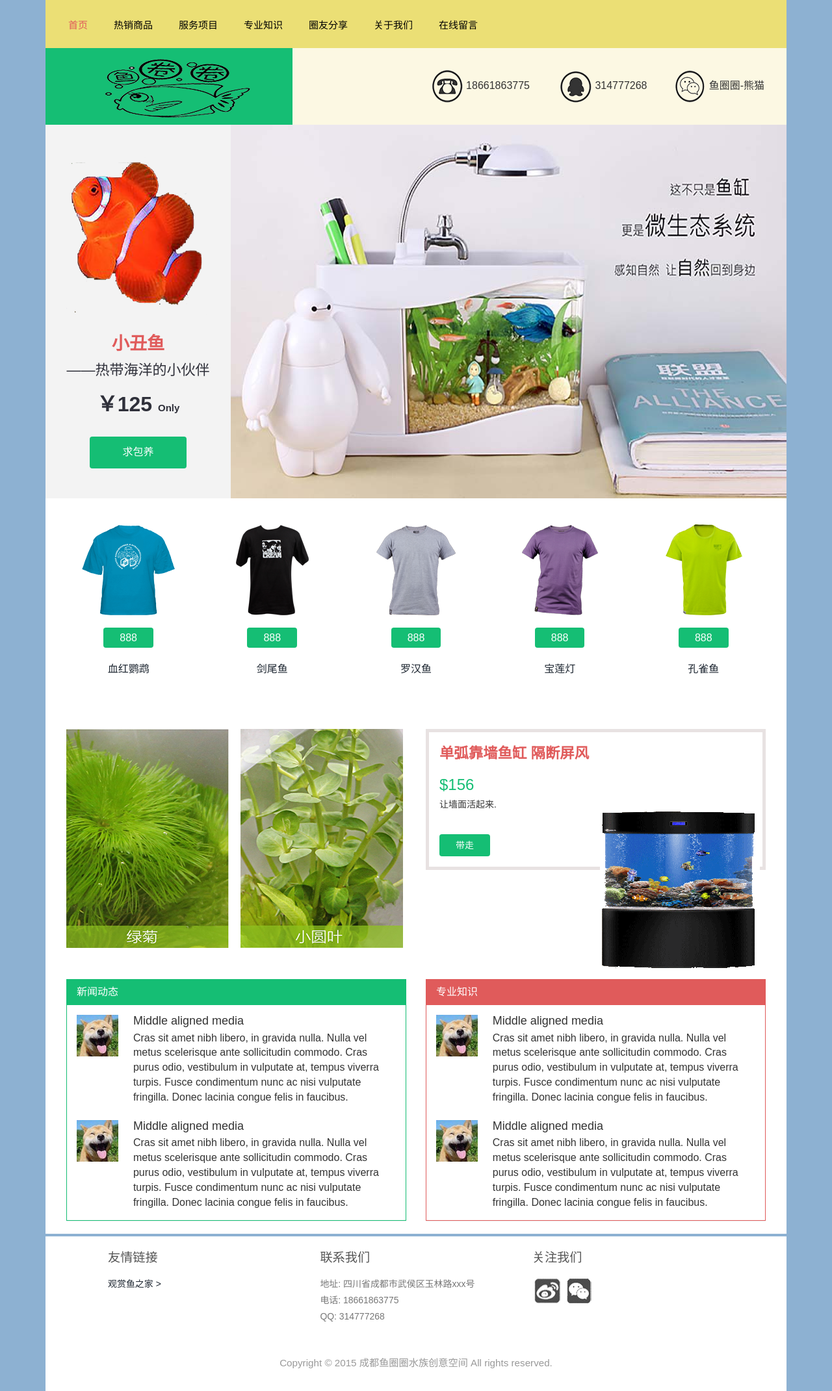
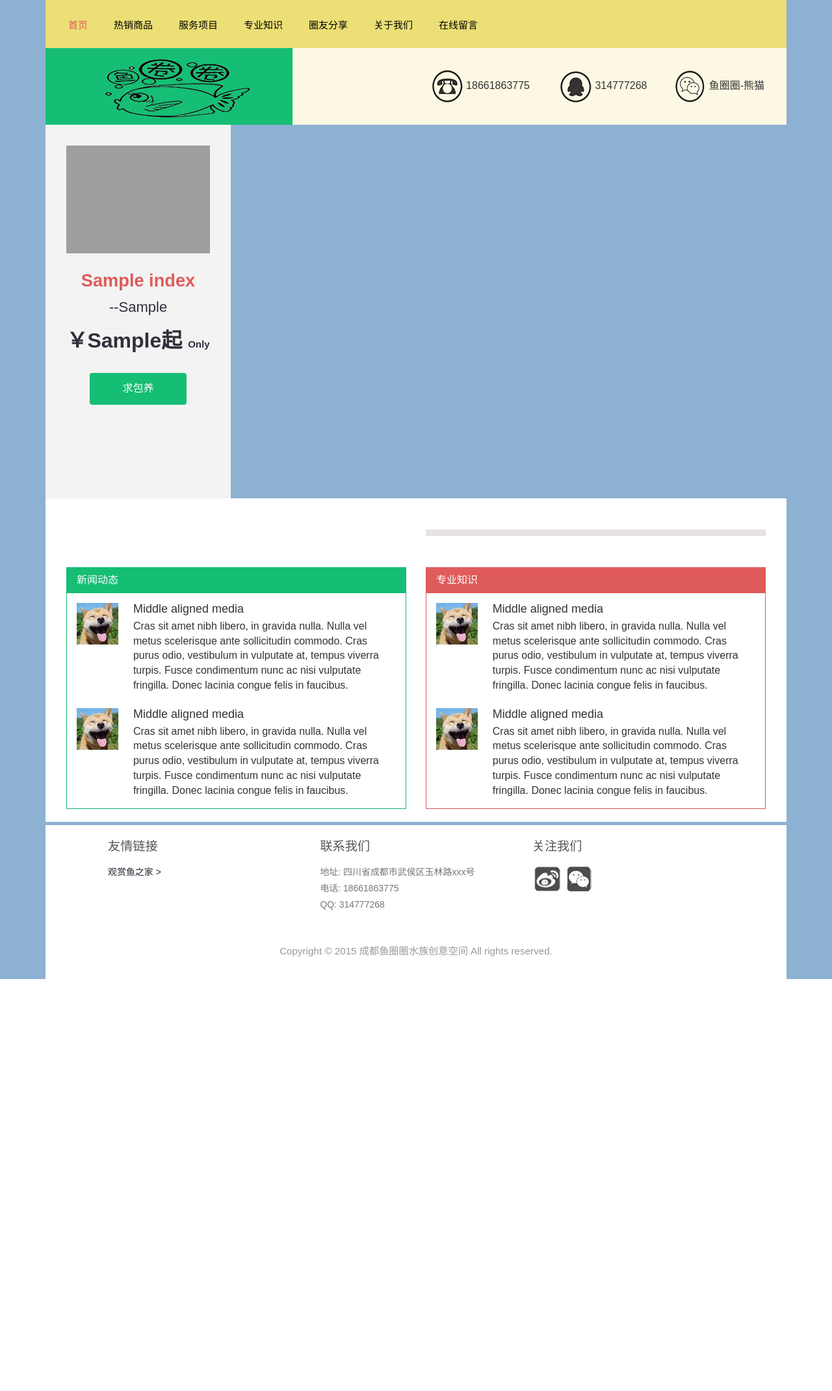
Before and after one commit to madarou/yuqq, a Django app: page / in a window 1280 px wide. Shown: the whole page at 65% size. After the commit the page ends 1507 px from the top, so only its background shows below. Run offline with Django 3.2, Linux system fonts and the light colour scheme; tables that the repository leaves empty hold one stand-in row (values such as "Sample post"); some libraries are stand-ins or nearby versions; some web fonts are replaced; grey boxes are pictures that could not be loaded.

Commit message:
完成了留言板，服务项目，主页的前台到后台的流程

```diff
--- a/mysite/urls.py
+++ b/mysite/urls.py
@@ -21,6 +21,7 @@
     url(r'^admin/', include(admin.site.urls)),
     url(r'^$',views.index,name='index'),
     url(r'^services/$',views.services,name='services'),
+    url(r'^services/(?P<kind>[a-z]+)/$',views.services,name='services'),
     url(r'^aboutme/$',views.aboutme,name='aboutme'),
     url(r'^message/$',views.message,name='message'),
     url(r'^products/$',views.products,name='products'),
@@ -28,6 +29,8 @@
     url(r'^knowledge/$',views.knowledge,name='knowledge'),
     url(r'^share/$',views.share,name='share'),
     url(r'^detail/$',views.detail,name='detail'),
+    url(r'^detail/(?P<name>[\S]+)$',views.detail,name='detail'),
+    url(r'^messagepost/$',views.messagepost,name='messagepost'),
     #url(r'^img/(?P/pathpath.*)$', 'django.views.static.serve',{ 'document_root': settings.STATIC_URL }),
     #url(r'^public/img/(?P<path>.*)$', 'django.views.static.serve', {'document_root': settings.STATIC_URL } ),
 ]
--- a/yuqq/static/public/js/detail.js
+++ b/yuqq/static/public/js/detail.js
@@ -60,6 +60,10 @@
 				var li4='<li>'+img4_1+img4_2+'</li>';
 				target.html(li1+li2+li3+li4);
 			},
+			setCoverImg:function(target){
+				var img = '<li><img src="/static/'+this.get('pic5')+'" class="img-responsive"/></li>';
+				target.html(img);
+			},
 			setProductName:function(target){
 				var name=this.get('name');
 				target.text(name);
@@ -109,6 +113,7 @@
 		that.set('pic2',product['pic2']);
 		that.set('pic3',product['pic3']);
 		that.set('pic4',product['pic4']);
+		that.set('pic5',product['pic5']);
 		that.set('remarks',product['remarks']);
 
 		that.set('brief_intro',intro['brief_intro']);
--- /dev/null
+++ b/yuqq/static/public/js/index.js
@@ -0,0 +1,69 @@
+var Index = (function(products) {
+	var index = function(products){
+		this.config={
+			productList:''
+		}
+		this.set=function(key,value){
+			this.config[key]=value;
+		}
+		this.get=function(key){
+			return this.config[key];
+		}
+		this.init();
+	}
+	index.prototype={
+			init:function(){
+				_initData(this,products);
+			},
+			showPro1:function(target){
+				var pro1 = this.get('productList')[0]['fields'];
+				var img = '<img src="/static/'+pro1['pic']+'" class="img-responsive"/>';
+				var div1 = '<div class="banner_desc">';
+				var name = '<h1><a href="/detail/'+pro1['name']+'" style="color:#e05b5b">'+pro1['name']+'</a></h1>';
+				var slogan = '<h2>--'+pro1['slogan']+'</h2>';
+				var price = '<h5>￥'+pro1['price']+'起 <small>Only</small></h5>';
+				var div2 = '<a class="btn1 btn4 btn-1 btn1-1b buy">求包养</a></div>';
+				target.html(img+div1+name+slogan+price+div2);
+			},
+			showPro23:function(target){
+				var pro2 = this.get('productList')[1]['fields'];
+				var pro3 = this.get('productList')[2]['fields'];
+				var li2 = '<li><a href="/detail/'+pro2['name']+'"><img src="/static/'+pro2['pic']+'"/></a></li>';
+				var li3 = '<li><a href="/detail/'+pro3['name']+'"><img src="/static/'+pro3['pic']+'"/></a></li>';
+				target.html(li2+li3);
+			},
+			showPro48:function(target){
+				var pro4 = this.get('productList')[3]['fields'];
+				var pro5 = this.get('productList')[4]['fields'];
+				var pro6 = this.get('productList')[5]['fields'];
+				var pro7 = this.get('productList')[6]['fields'];
+				var pro8 = this.get('productList')[7]['fields'];
+				var li4 = '<a href="/detail/'+pro4['name']+'"><li><img src="/static/'+pro4['pic']+'" class="img-responsive"/> <span class="btn5">'+pro4['price']+'</span><p>'+pro4['name']+'</p></li></a>';
+				var li5 = '<a href="/detail/'+pro5['name']+'"><li><img src="/static/'+pro5['pic']+'" class="img-responsive"/> <span class="btn5">'+pro5['price']+'</span><p>'+pro5['name']+'</p></li></a>';
+				var li6 = '<a href="/detail/'+pro6['name']+'"><li><img src="/static/'+pro6['pic']+'" class="img-responsive"/> <span class="btn5">'+pro6['price']+'</span><p>'+pro6['name']+'</p></li></a>';
+				var li7 = '<a href="/detail/'+pro7['name']+'"><li><img src="/static/'+pro7['pic']+'" class="img-responsive"/> <span class="btn5">'+pro7['price']+'</span><p>'+pro7['name']+'</p></li></a>';
+				var li8 = '<a href="/detail/'+pro8['name']+'"><li><img src="/static/'+pro8['pic']+'" class="img-responsive"/> <span class="btn5">'+pro8['price']+'</span><p>'+pro8['name']+'</p></li></a>';
+				target.html(li4+li5+li6+li7+li8+'<div class="clearfix"></div>');
+			},
+			showPro910:function(target){
+				var pro9 = this.get('productList')[8]['fields'];
+				var pro10 = this.get('productList')[9]['fields'];
+				var div1 = '<div class="col_1_of_2 span_1_of_2"><a href="/detail/'+pro9['name']+'"><img src="/static/'+pro9['pic']+'" class="img-responsive"/></a></div>';
+				var div2 = '<div class="col_1_of_2 span_1_of_2"><a href="/detail/'+pro10['name']+'"><img src="/static/'+pro10['pic']+'" class="img-responsive"/></a></div>';
+				target.html(div1+div2+'<div class="clearfix"></div>');
+			},
+			showPro11:function(target){
+				var pro11 = this.get('productList')[10]['fields'];
+				var div1 = '<div class="col_1_of_2 span_1_of_2 span_3"><h3><a href="/detail/'+pro11['name']+'" style="color:#e05b5b">'+pro11['name']+'</a></h3><h4>￥'+pro11['price']+'</h4><h5>'+pro11['slogan']+'</h5><a class="btn1 btn6 btn-1 btn1-1b buy">带走</a></div>';
+				var div2 = '<div class="col_1_of_2 span_1_of_2 span_4"><div class="span_5"><img src="/static/'+pro11['pic']+'" class="img-responsive"/></div></div>';
+				target.html(div1+div2+'<div class="clearfix"></div>');
+			}
+	}
+	//本应从服务器读取的，但django在页面加载时已经返回了数据，不用再单独请求，
+	//所以将已经随页面加载时返回的数据serverdata直接传进来
+	var _initData = function(that,products){
+		that.set('productList',products);
+	}
+
+	return index;
+})(index_server);
--- a/yuqq/static/public/js/products.js
+++ b/yuqq/static/public/js/products.js
@@ -35,11 +35,11 @@
 
 	var _setItem = function(obj){
 		var item = '<div class="col_1_of_single1 span_1_of_single1">';
-		var img = '<a href="/detail"> <img src="/static/'+obj['fields']['pic1']+'" class="img-responsive"/></a>';
+		var img = '<a href="/detail/'+obj['fields']['name']+'"> <img src="/static/'+obj['fields']['pic5']+'" class="img-responsive"/></a>';
 		var name = '<h3>'+obj['fields']['name']+'</h3>';
 		var slogan = '<p>'+obj['fields']['slogan']+'</p>';
 		var price = '<a class="btn1 btn6 btn-1 btn1-1b buy" style="margin-top:0px;padding: 3px 20px">'+obj['fields']['price_low']+'</a>';
-		var view_detail = '<a href="/detail" style="font-size:50%;margin-left: 1em;">详情</a>';
+		var view_detail = '<a href="/detail/'+obj['fields']['name']+'" style="font-size:50%;margin-left: 1em;">详情</a>';
 		return item+img+name+slogan+price+view_detail+'</div>';
 	}
 	return prod;
--- a/yuqq/templates/public/base.html
+++ b/yuqq/templates/public/base.html
@@ -218,27 +218,34 @@
 									</div>
 								</div>
 							</div></li>
-						<li class="grid"><a class="color2" href="{% url 'services'%}">服务项目</a>
+						<li class="grid"><a class="color2" href="/services">服务项目</a>
 							<div class="megapanel">
 								<div class="row">
-									<div class="col1">
+									<div class="col1" style="width:22%">
 										<div class="h_nav">
 											<h5>
-												<a href="{% url 'services'%}">水族造景</a>
+												<a href="/services/zulin">商品租赁</a>
 											</h5>
 										</div>
 									</div>
-									<div class="col1">
+									<div class="col1" style="width:22%">
 										<div class="h_nav">
 											<h5>
-												<a href="{% url 'services'%}">生态养护</a>
+												<a href="/services/zaojin">造景设计</a>
 											</h5>
 										</div>
 									</div>
-									<div class="col1">
+									<div class="col1" style="width:22%">
 										<div class="h_nav">
 											<h5>
-												<a href="{% url 'services'%}">鱼缸清洗</a>
+												<a href="/services/yanghu">生态养护</a>
+											</h5>
+										</div>
+									</div>
+									<div class="col1" style="width:22%">
+										<div class="h_nav">
+											<h5>
+												<a href="/services/xiyugang">鱼缸清洗</a>
 											</h5>
 										</div>
 									</div>
@@ -364,9 +371,9 @@
 	{% endblock %}
 	<script defer src="{% static 'public/js/jquery.flexslider.js'%}"></script>
 	<script type="text/javascript">
-		$(function() {
+		/* $(function() {
 			SyntaxHighlighter.all();
-		});
+		}); */
 		$(window).load(function() {
 			$('.flexslider').flexslider({
 				animation : "slide",
--- a/yuqq/templates/public/index.html
+++ b/yuqq/templates/public/index.html
@@ -1,25 +1,41 @@
 {% extends "public/base.html" %} {% block content %}
 {% load static from staticfiles %}
+<script type="text/javascript">
+	var index_server={{ Index|safe}};
+	console.log(JSON.stringify(index_server));
+</script>
+<script type="text/javascript" src="{% static 'public/js/index.js'%}"></script>
+<script type="text/javascript">
+	jQuery(document).ready(function($){
+		var index = new Index();
+		index.showPro1($('#pro1'));
+		index.showPro23($('#pro23'));
+		index.showPro48($('#pro48'));
+		index.showPro910($('#pro910'));
+		index.showPro11($('#pro11'));
+	});
+</script>
+<script type="text/javascript" src="{% static 'public/js/popup.js'%}"></script>
 <div class="grid_1">
-	<div class="col-md-3 banner_left">
-		<img src="{% static 'public/img/xiaochouyu.png'%}" class="img-responsive"
+	<div id="pro1" class="col-md-3 banner_left">
+		<!-- <img src="{% static 'public/img/xiaochouyu.png'%}" class="img-responsive"
 			alt="" />
 		<div class="banner_desc">
-			<h1><a href="{% url 'detail'%}" style="color:#e05b5b">小丑鱼</a></h1>
+			<h1><a href="/detail/血色鹦鹉" style="color:#e05b5b">小丑鱼</a></h1>
 			<h2>——热带海洋的小伙伴</h2>
 			<h5>
 				￥125 <small>Only</small>
 			</h5>
 			<a class="btn1 btn4 btn-1 btn1-1b buy">求包养</a>
-		</div>
+		</div> -->
 	</div>
 	<div class="col-md-9 banner_right">
 		<!-- FlexSlider -->
 		<section class="slider">
 			<div class="flexslider">
-				<ul class="slides">
-					<li><a href="{% url 'detail'%}"><img src="{% static 'public/img/dabai.jpg'%}" alt="" /></a></li>
-					<li><a href="{% url 'detail'%}"><img src="{% static 'public/img/jinli.png'%}" alt="" /></a></li>
+				<ul id="pro23" class="slides">
+					<!-- <li><a href="{% url 'detail'%}"><img src="{% static 'public/img/dabai.jpg'%}" alt="" /></a></li>
+					<li><a href="{% url 'detail'%}"><img src="{% static 'public/img/jinli.png'%}" alt="" /></a></li> -->
 				</ul>
 			</div>
 		</section>
@@ -29,9 +45,9 @@
 </div>
 <div class="content">
 	<div class="content_box">
-		<ul class="grid_2">
-			<a href="{% url 'detail'%}"><li><img
-					src="{% static 'public/img/pic2.png'%}" class="img-responsive"
+		<ul id="pro48" class="grid_2">
+			<!-- <a href="{% url 'detail'%}"><li><img
+					src="{% static 'public/img/m2.jpg'%}" class="img-responsive"
 					alt="" /> <span class="btn5">888</span>
 					<p>血红鹦鹉</p></li></a>
 			<a href="{% url 'detail'%}"><li><img
@@ -50,12 +66,12 @@
 					src="{% static 'public/img/pic6.png'%}" class="img-responsive"
 					alt="" /> <span class="btn5">888</span>
 					<p>孔雀鱼</p></li></a>
-			<div class="clearfix"></div>
+			<div class="clearfix"></div> -->
 		</ul>
 		<div class="grid_3">
 			<div class="col-md-6 box_2">
-				<div class="section_group">
-					<div class="col_1_of_2 span_1_of_2">
+				<div id="pro910" class="section_group">
+					<!-- <div class="col_1_of_2 span_1_of_2">
 						<a href="{% url 'detail'%}"><img src="{% static 'public/img/lvju.png'%}"
 							class="img-responsive" alt="" /></a>
 					</div>
@@ -63,12 +79,12 @@
 						<a href="{% url 'detail'%}"><img src="{% static 'public/img/xiaoyuanye.png'%}"
 							class="img-responsive" alt="" /></a>
 					</div>
-					<div class="clearfix"></div>
+					<div class="clearfix"></div> -->
 				</div>
 			</div>
 			<div class="col-md-6">
-				<div class="box_3">
-					<div class="col_1_of_2 span_1_of_2 span_3">
+				<div id="pro11" class="box_3">
+					<!-- <div class="col_1_of_2 span_1_of_2 span_3">
 						<h3><a href="{% url 'detail'%}" style="color:#e05b5b">单弧靠墙鱼缸 隔断屏风</a></h3>
 						<h4>$156</h4>
 						<h5>让墙面活起来.</h5>
@@ -80,7 +96,7 @@
 								class="img-responsive" alt="" />
 						</div>
 					</div>
-					<div class="clearfix"></div>
+					<div class="clearfix"></div> -->
 				</div>
 			</div>
 			<div class="clearfix"></div>
--- a/yuqq/templates/public/products.html
+++ b/yuqq/templates/public/products.html
@@ -119,7 +119,7 @@
 							</select>
 						</div>
 					</div>
-					<div class="pager">
+					<!-- <div class="pager">
 						<div class="limiter visible-desktop">
 							<label>Show</label> <select>
 								<option value="" selected="selected">9</option>
@@ -133,7 +133,7 @@
 							<li><a href="#">2</a></li>
 						</ul>
 						<div class="clearfix"></div>
-					</div>
+					</div> -->
 					<div class="clearfix"></div>
 				</div>
 				<div id="productlist"></div>
--- a/yuqq/views.py
+++ b/yuqq/views.py
@@ -1,33 +1,38 @@
 #coding=utf-8
 from django.shortcuts import render
 from django.shortcuts import render_to_response
+from django.template import RequestContext
 from mysite import settings
 from django.core import serializers
+from django.views.decorators.csrf import csrf_exempt
+from django.http import HttpResponseRedirect
+import datetime
 import json
 from .models import *
 # Create your views here.
 def index(request):
-    return render_to_response('public/index.html',{'title':'鱼圈圈'})
+    index=serializers.serialize("json", Index.objects.all())
+    return render_to_response('public/index.html',{'Index':index})
 
 def aboutme(request):
     return render_to_response('public/aboutme.html',{'info':'我们是鱼圈圈'})
 
-def services(request):
-    return render_to_response('public/services.html',{'services':'洗鱼缸'})
+def services(request,kind='none'):
+    return render_to_response('public/services.html',{'Service':json.dumps(kind)})
 
 def message(request):
-    return render_to_response('public/message.html',{'message':'留言'})
+    return render_to_response('public/message.html')
 
 def products(request,catalogue='none', kind='none'):
     products=None
     if catalogue=='none' and kind=='none':
-        products=serializers.serialize("json", Product.objects.all())
+        products=serializers.serialize("json", Product.objects.filter(show='yes'))
     elif catalogue != 'none':
-        products=serializers.serialize("json", Product.objects.filter(catalogue=catalogue))
+        products=serializers.serialize("json", Product.objects.filter(catalogue=catalogue,show='yes'))
     elif kind != 'none':
-        products=serializers.serialize("json", Product.objects.filter(kind=kind))
+        products=serializers.serialize("json", Product.objects.filter(kind=kind,show='yes'))
     else:
-        products=serializers.serialize("json", Product.objects.all())
+        products=serializers.serialize("json", Product.objects.filter(show='yes'))
     return render_to_response('public/products.html',{'Products':products})
 
 def knowledge(request):
@@ -37,13 +42,22 @@
     List = ['自强学堂', '渲染Json到模板']
     return render_to_response('public/share.html',{'List': json.dumps(List)})
 
-def detail(request):
-    intro = Introduction.objects.get(name="血色鹦鹉").toJSON()
+def detail(request,name):
+    intro = Introduction.objects.get(name=name).toJSON()
     '''
     all()返回的list可以用serializers.serialize序列化，但get()返回
     的单个model对象不能，只能用自定义的toJSON()方法
     '''
     #product = Product.objects.all()
     #json_data = serializers.serialize("json", product)
-    product = Product.objects.get(name="血色鹦鹉").toJSON()
+    product = Product.objects.get(name=name).toJSON()
     return render_to_response('public/detail.html',{'Product': product,'Introduction':intro})
+
+@csrf_exempt
+def messagepost(request):
+    user_name = request.POST['user_name']
+    contact = request.POST['user_contact']
+    content = request.POST['user_message']
+    message = Message(user_name=user_name,contact=contact,content=content,time=datetime.datetime.now())
+    message.save()
+    return HttpResponseRedirect('/message')
```
Also changed, not shown: yuqq/models.py (+48 -0 lines), yuqq/templates/public/detail.html (+9 -8 lines), yuqq/templates/public/message.html (+33 -6 lines), yuqq/templates/public/services.html (+125 -9 lines), yuqq/migrations/0001_initial.py, yuqq/static/public/img/xiaochou_pic1.jpg (added), yuqq/static/public/img/xiaochou_pic2.jpg (added), yuqq/static/public/img/xiaochou_pic3.jpg (added), yuqq/static/public/img/xiaochou_pic4.jpg (added), yuqq/static/public/img/xiaochou_pic5.jpg (added), yuqq/static/public/img/xueyingwu_pic5.png (added).
